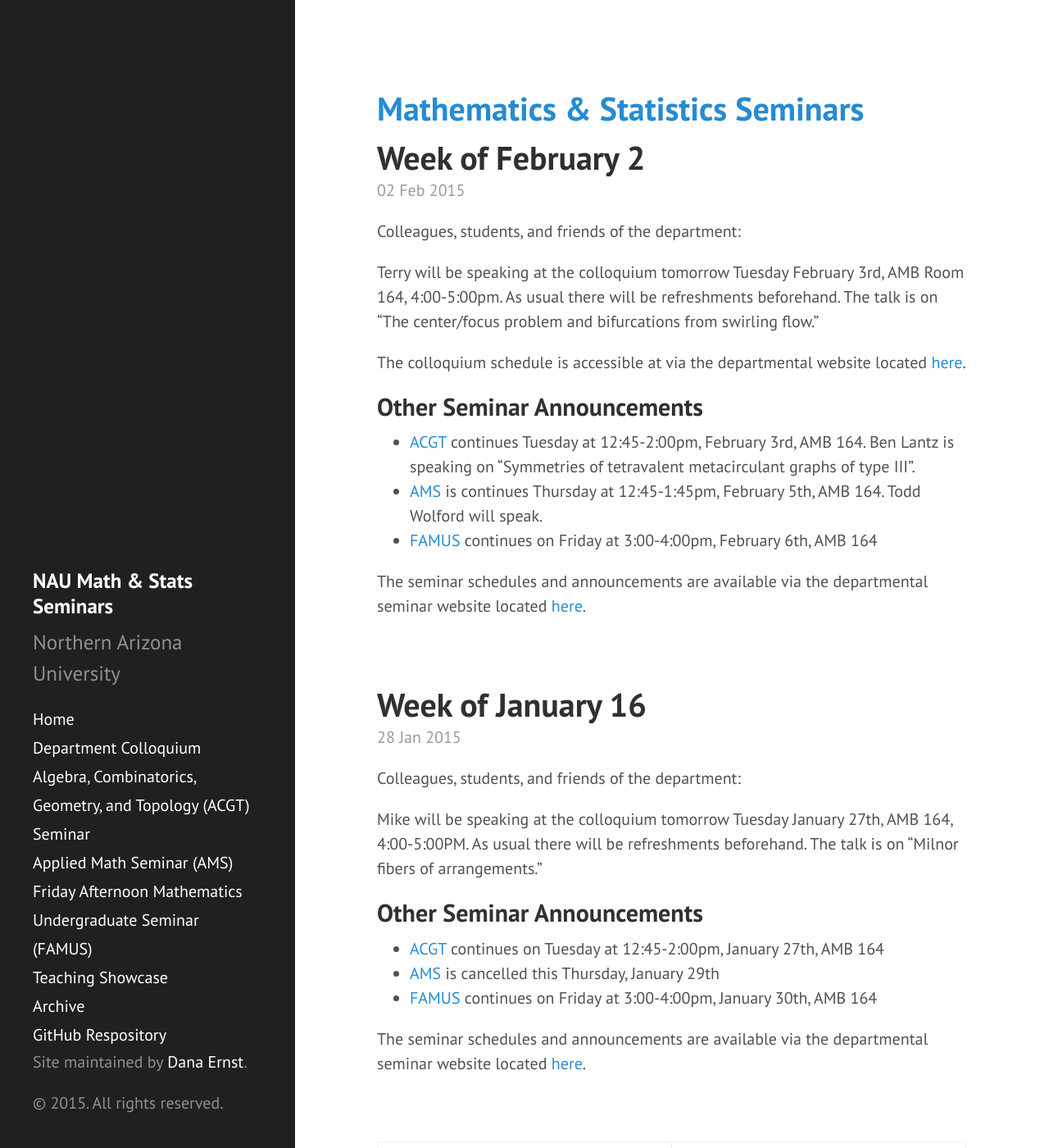
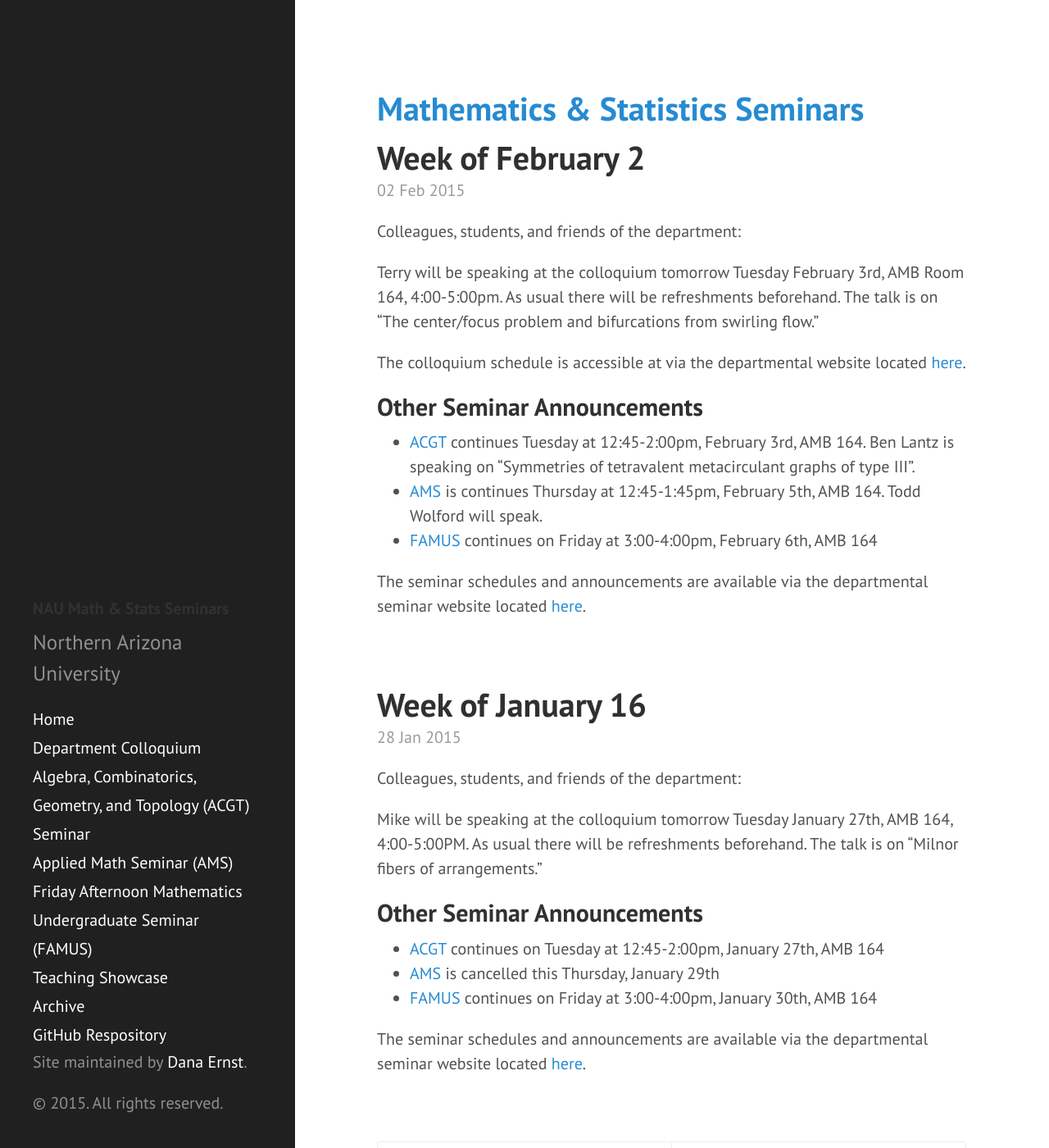
Before and after one commit to NAUMathStat/seminars, a Jekyll site: the page built from index.html, in a window 1280 px wide and 1400 px high. Shown: the whole window at 82% size. Built offline with Jekyll 4.4.1, drawn with Linux system fonts in a browser that asks for light colours; Markdown is read by kramdown in place of the engine named in the settings; the list of posts is cut into pages by our own code.

Commit message:
Tinkering

```diff
--- a/public/css/hyde.css
+++ b/public/css/hyde.css
@@ -77,10 +77,9 @@ html {
 
 /* About section */
 .sidebar-about h1 {
-  color: #fff;
+  /* color: #fff; */
   margin-top: 0;
-  /* font-family: "Abril Fatface", serif; */
-  font-size: 1.25rem;
+  font-size: 1rem;
 }
 
 /* Sidebar nav */
```
Also changed, not shown: _includes/sidebar.html (+0 -24 lines).
